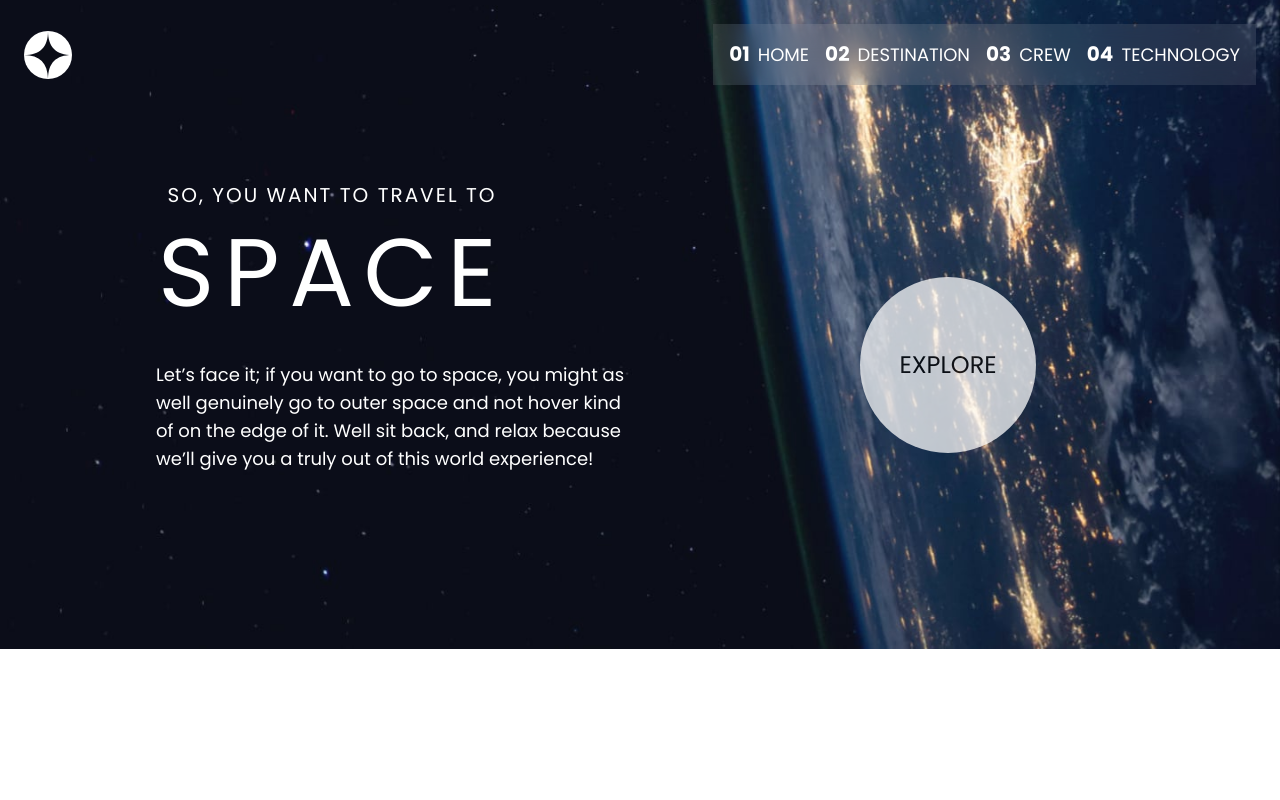
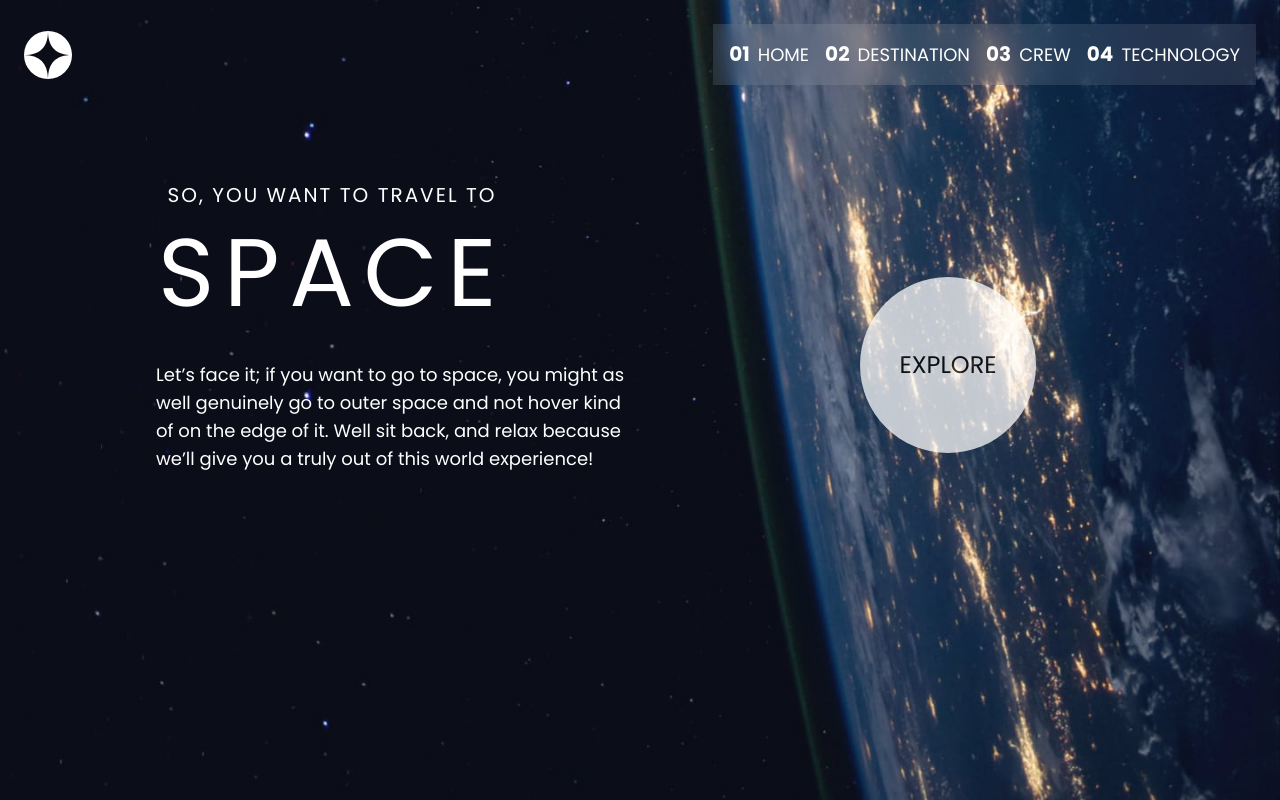
Before and after one commit to Shadrack04/react-space-tourism-website, a React (Vite) app: page / in a window 1280 px wide. Built offline with nearby package versions, Linux system fonts and the light colour scheme.

Commit message:
Fix the background image

```diff
--- a/src/App.css
+++ b/src/App.css
@@ -10,8 +10,7 @@ body {
 @media (min-width: 359px) {
   body {
     background-image: url(/src/assets/home/background-home-mobile.jpg);
-    /* background-repeat: no-repeat; */
-    background-position: center;
+    background-repeat: no-repeat;
     background-size: cover;
   }
 }
--- a/src/pages/HomePage.jsx
+++ b/src/pages/HomePage.jsx
@@ -3,7 +3,7 @@ import { Link } from "react-router-dom";
 
 function HomePage() {
   return (
-    <div className=" text-center mt-6 lg:grid grid-cols-2 sm:mt-16 sm:mt-24">
+    <div className=" mb-12 text-center mt-6 lg:grid grid-cols-2 sm:mt-16 sm:mt-24">
       <div className=" ">
         <h1 className=" text-white text-xl sm:tracking-widest">
           SO, YOU WANT TO TRAVEL TO
```
